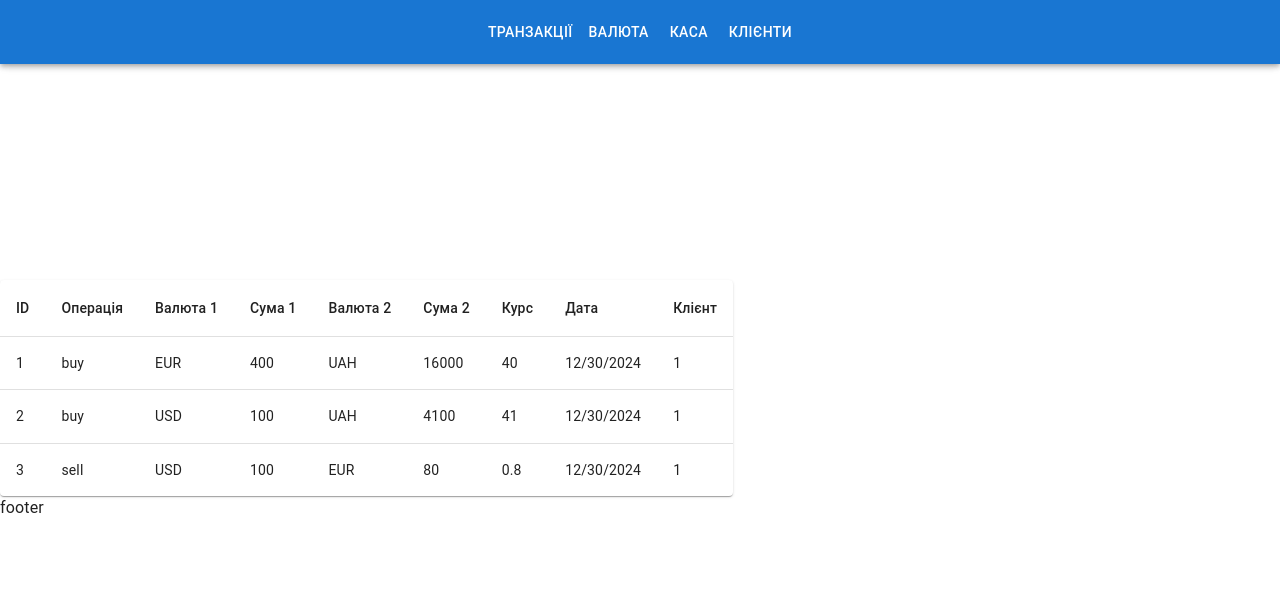
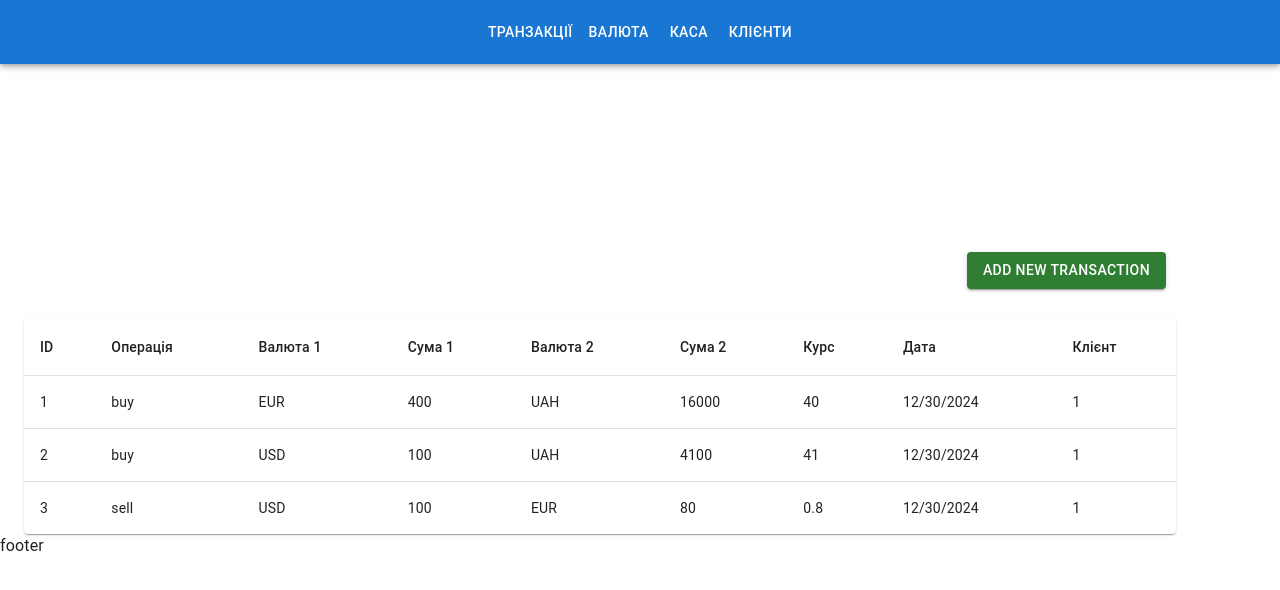
Before and after one commit to keerikkk/tech-task, a React (Vite) app: page /transactions in a window 1280 px wide. Shown: the top 590 px of the page. Built offline with nearby package versions, Linux system fonts and the light colour scheme.

Commit message:
feat: modify transaction page

```diff
--- a/src/pages/TransactionsPage.tsx
+++ b/src/pages/TransactionsPage.tsx
@@ -1,10 +1,66 @@
+import { Box, Button, Container, Modal } from "@mui/material";
 import TransactionList from "../components/TransactionList/TransactionList";
 import { seeds } from "../data/seeds";
+import { useState } from "react";
+import TransactionForm from "../components/TransactionForm";
 
 const TransactionsPage = () => {
+  const [isOpen, setIsOpen] = useState(false);
 
+  const handleOpen = () => {
+    setIsOpen(true);
+  };
 
-	return <TransactionList transactions={seeds} />
+  const handleClose = () => {
+    setIsOpen(false);
+  };
+
+  return (
+    <Container
+      sx={{
+        display: "flex",
+        flexDirection: "column",
+        gap: "20px",
+        margin: "0 auto",
+        width: "100vw",
+      }}
+    >
+      <Button
+        variant="contained"
+        color="success"
+        onClick={handleOpen}
+        sx={{
+          alignSelf: "flex-end",
+          margin: "10px",
+        }}
+      >
+        Add new transaction
+      </Button>
+      <TransactionList transactions={seeds} />
+      <Modal
+        open={isOpen}
+        onClose={handleClose}
+        aria-labelledby="modal-modal-title"
+        aria-describedby="modal-modal-description"
+      >
+        <Box
+          sx={{
+            position: "absolute",
+            top: "50%",
+            left: "50%",
+            transform: "translate(-50%, -50%)",
+            width: 400,
+            bgcolor: "background.paper",
+            border: "2px solid #000",
+            boxShadow: 24,
+            p: 4,
+          }}
+        >
+          <TransactionForm onClose={handleClose} />
+        </Box>
+      </Modal>
+    </Container>
+  );
 };
 
 export default TransactionsPage;
```
